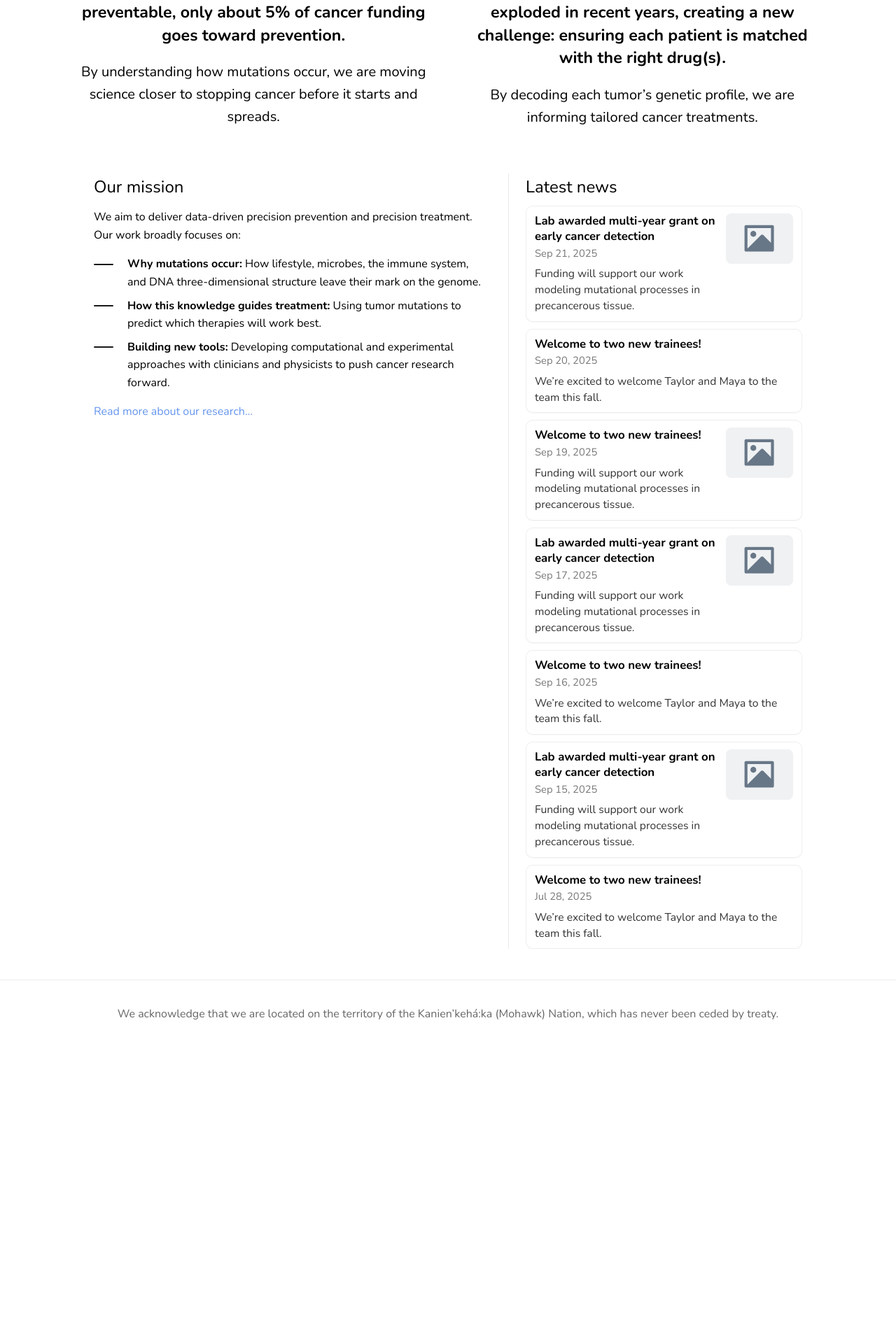
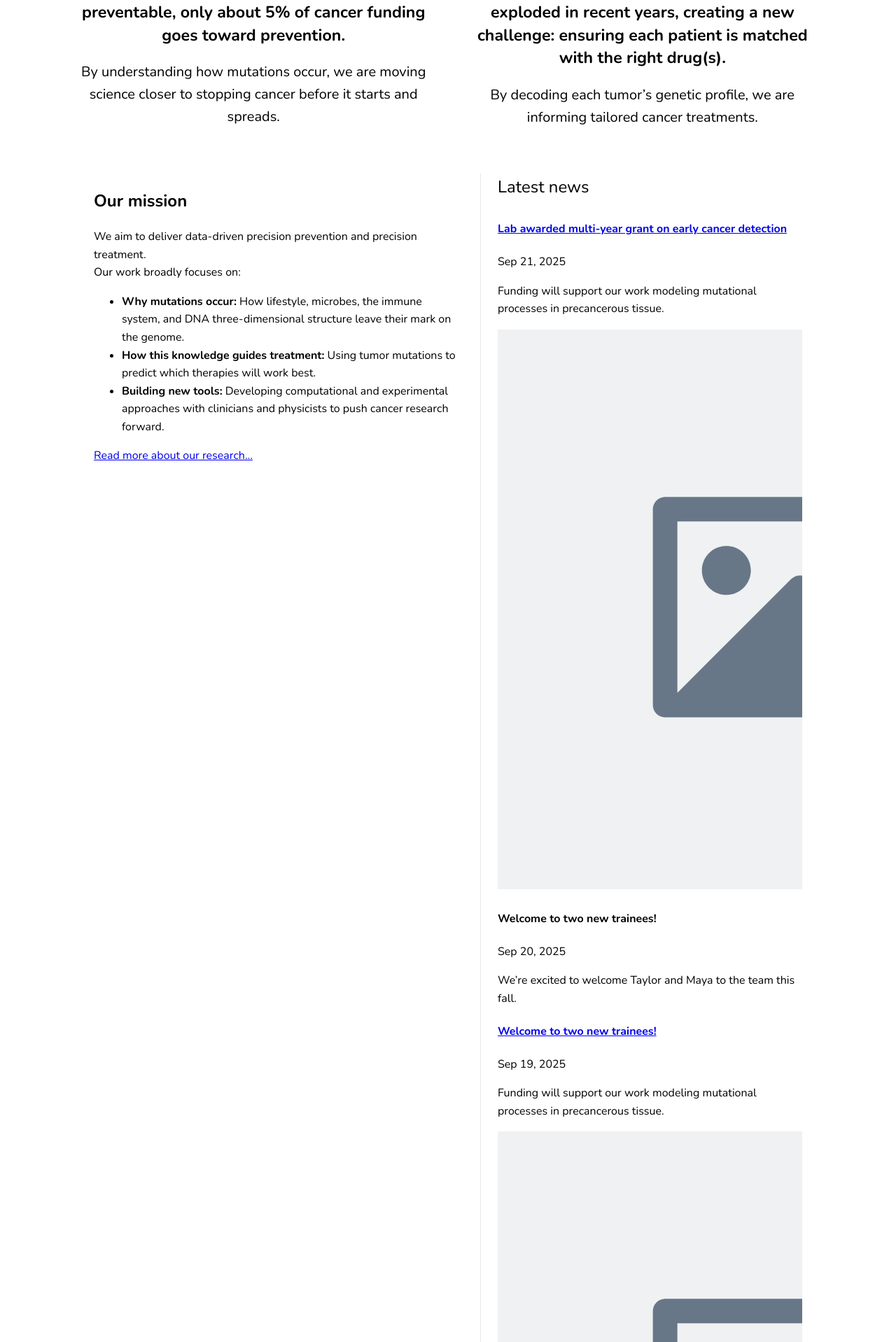
Before and after one commit to joseph-gad-code/Gurjao-Lab-Website, a Jekyll site: the page built from index.md, in a window 1280 px wide. Shown: the part 1122-3040 px from the top of the page at 70% size. Built offline with Jekyll 4.4.1, drawn with Linux system fonts in a browser that asks for light colours; before the commit the page ends 2621 px from its top, so only the background shows below that.

Commit message:
Update main.scss

```diff
--- a/assets/css/main.scss
+++ b/assets/css/main.scss
@@ -98,83 +98,28 @@ body {
 }
 
 /* Main Body and News Section for the Home Page */
-.homepage-body-and-news {
-  margin: 28px 0 20px;
-}
+.homepage-body-and-news { margin: 28px 0 20px; }
 
 .homepage-body {
   max-width: 1200px;
   margin: 0 auto;
   padding: 0 24px;
-  display: grid;
-  grid-template-columns: minmax(0, 1fr) 420px;
+
+  /* FLEX LAYOUT: left content | right news */
+  display: flex;
   gap: 32px;
-  align-items: stretch;
-
+  align-items: stretch;    /* make both columns equal height */
 }
 
-.homepage-body > * {
-  min-height: 0;
+/* LEFT column */
+.body-text {
+  flex: 1 1 0;
+  min-width: 0;
 }
 
-$li-text-indent: 3rem;
-$bullet-width:   1.75rem;
-$pretext-left:   calc(#{$li-text-indent} - #{$bullet-width} - 1.25rem);
-
-.body-text { text-align: left; }
-
-.body-text h2 {
-  margin: 0 0 12px;
-  font-weight: 400;
-}
-
-.body-text .text-above-list {
-  margin-left: $pretext-left;
-}
-
-.body-text p { margin: 10px 0 16px; }
-
-.body-text ul {
-  list-style: none;
-  margin: 10px 0 16px;
-  padding: 0;
-}
-
-.body-text li {
-  position: relative;
-  margin: .5rem 0;
-  line-height: 1.6;
-  padding-left: $li-text-indent;
-}
-
-.body-text li::before {
-  content: "";
-  position: absolute;
-  left: 0;
-  top: .72em;
-  width: $bullet-width;
-  height: 2px;
-  background: var(--black);
-  border-radius: 2px;
-  opacity: .9;
-}
-
-.body-text p.read-more {
-  display: block;
-  margin: .85rem 0 0;
-  margin-left: $pretext-left;
-  padding-left: 0;
-}
-
-.body-text p.read-more a {
-  display: inline-block;
-  text-decoration: none;
-  color: var(--lightblue);
-}
-
-.body-text p.read-more a:hover { text-decoration: underline; }
-
+/* RIGHT column (news) */
 .home-news {
+  flex: 0 0 460px;
   display: flex;
   flex-direction: column;
   min-height: 0;
@@ -183,64 +128,16 @@ $pretext-left:   calc(#{$li-text-indent} - #{$bullet-width} - 1.25rem);
   overflow: hidden;
 }
 
-
 .home-news h2 {
   margin: 0 0 8px;
   font-weight: 400;
 }
 
-
+/* The scrolling area */
 .home-news .news-scroller {
   flex: 1 1 auto;
   min-height: 0;
   overflow-y: auto;
   overflow-x: hidden;
-  max-height: none;
   -webkit-overflow-scrolling: touch;
 }
-
-.news-card {
-  padding: 10px 12px;
-  border: 1px solid #eee;
-  border-radius: 10px;
-  background: #fff;
-  box-shadow: 0 1px 1px rgba(0,0,0,.03);
-  transition: box-shadow .15s ease, transform .15s ease, border-color .15s ease;
-}
-.news-card + .news-card { margin-top: 10px; }
-.news-card:hover {
-  border-color: #e6e6e6;
-  box-shadow: 0 2px 10px rgba(0,0,0,.06);
-  transform: translateY(-1px);
-}
-
-.news-card.has-media {
-  display: grid;
-  grid-template-columns: 1fr 96px;
-  gap: 12px;
-  align-items: start;
-}
-
-.news-content { min-width: 0; }
-
-.news-media {
-  display: block;
-  width: 96px;
-  height: 72px;
-  border-radius: 8px;
-  overflow: hidden;
-  background: #f6f6f6;
-  flex-shrink: 0;
-}
-.news-media img {
-  width: 100%;
-  height: 100%;
-  object-fit: cover;
-  display: block;
-}
-
-.news-headline { margin: 0 0 2px; font-size: 1.05rem; line-height: 1.3; font-weight: 700; }
-.news-headline a { color: inherit; text-decoration: none; }
-.news-headline a:hover { text-decoration: underline; }
-.news-meta { font-size: .92rem; color: #777; margin-bottom: 6px; }
-.news-text { margin: 0; color: #333; font-size: .98rem; line-height: 1.45; }
```
